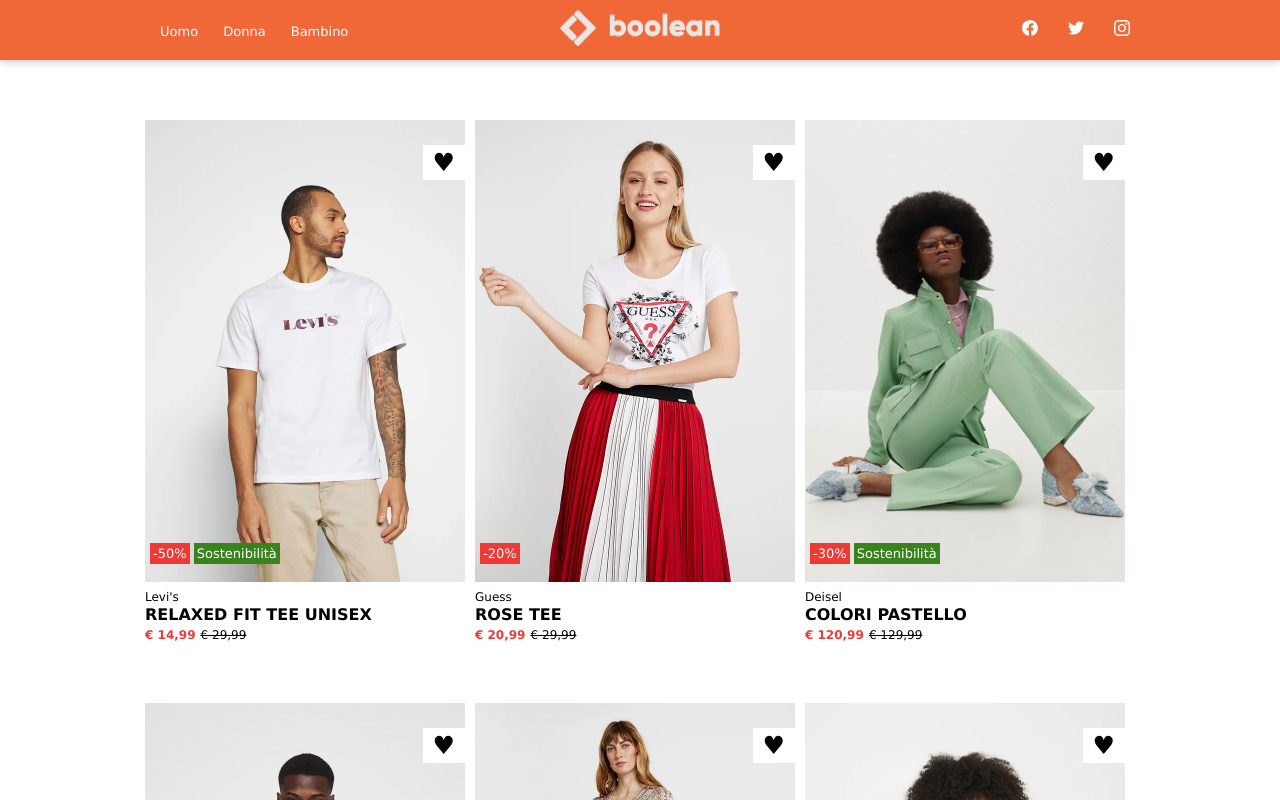
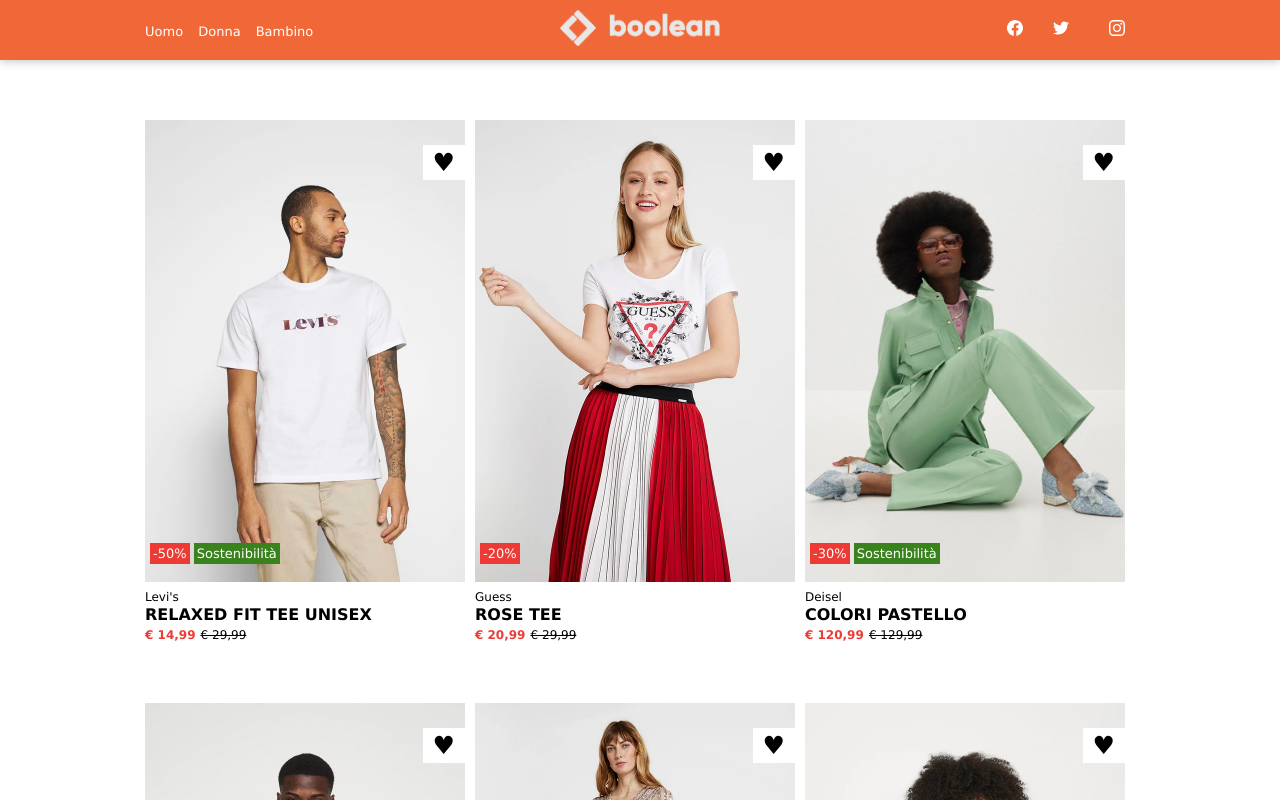
Before and after one commit to byHYONS/html-css-boolando, a plain HTML site: page index.html in a window 1280 px wide. Shown: the top 800 px of the page. Drawn offline with Linux system fonts and the light colour scheme.

Commit message:
[FIT] correction

```diff
--- a/css/style.css
+++ b/css/style.css
@@ -25,7 +25,7 @@ body {font-family: Verdana, Geneva, Tahoma, sans-serif;}
 li {list-style-type: none;}
 a {text-decoration: none;}
 
-a.gender {
+.gender {
     color: white;
     font-size: 13px;
 }
@@ -132,10 +132,11 @@ img.logo-img {width: 50%;}
 }
 
 .d-flex {
-    gap: 10px;
     display: flex;
     flex-wrap: wrap;
 }
+
+.gap {gap: 10px;}
 
 .coll-50 {width: calc(50% - 10px);}
 
@@ -148,6 +149,7 @@ img.logo-img {width: 50%;}
 .display-ib {display: inline-block;}
 
 .jc-center {justify-content: center;}
+.jc-between {justify-content: space-between;}
 .ai-center {align-items: center;}
 
 .my-10 {margin: 10px 0;}
--- a/index.html
+++ b/index.html
@@ -12,13 +12,14 @@
     <header>
         <!-- HEADER & MENÙ -->
         <div class="container-full bg-header menu-fixed d-flex jc-center ai-center">
-            <div class="container d-flex jc-center ai-center">
+            <div class="container">
+                <div class="d-flex jc-between ai-center">
                     <div class="coll-33">
                         <!-- LINK: UOMO, DONNA E BAMMBINO -->
                         <ul>
-                        <li><a href="#" class="gender px-10">Uomo</a></li>
-                        <li><a href="#" class="gender px-10">Donna</a></li>
-                        <li><a href="#" class="gender px-10">Bambino</a></li>
+                            <li><a href="#" class="gender">Uomo</a></li>
+                            <li><a href="#" class="gender mx-10">Donna</a></li>
+                            <li><a href="#" class="gender">Bambino</a></li>
                         </ul>
                     </div>
                     <!-- LOGO -->
@@ -29,7 +30,8 @@
                     <div class="coll-33 ta-right">
                         <img src="./img/facebook_6422199.svg" alt="icona" class="header-icons">
                         <img src="./img/twitter_6422210.svg" alt="icona" class="header-icons mx-25">
-                    <img src="./img/instagram_6422200.svg" alt="icona" class="header-icons">
+                        <img src="./img/instagram_6422200.svg" alt="icona" class="header-icons mx-10">
+                    </div>
                 </div>
             </div>
         </div>
@@ -37,7 +39,7 @@
     <main>
         <!-- CONTAINER A 6 COLONNE -->
         <div class="container mt-120">
-            <div class="d-flex">
+            <div class="d-flex gap">
                 <!-- CARD 1 -->
                 <div class="coll-33">
                     <div class="card">
```
Also changed, not shown: 1 other file. Lines whose indentation alone changed are shown as unchanged.
